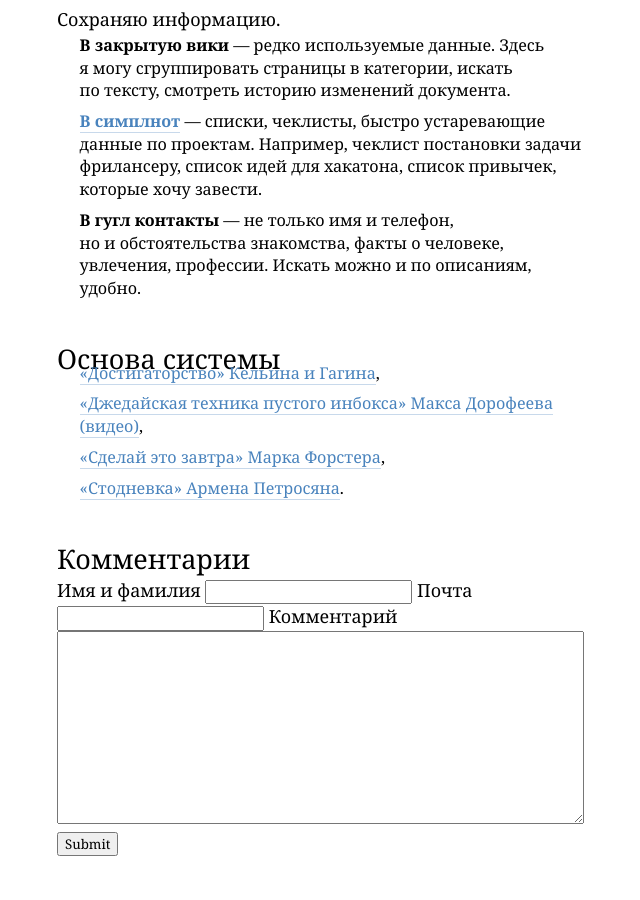
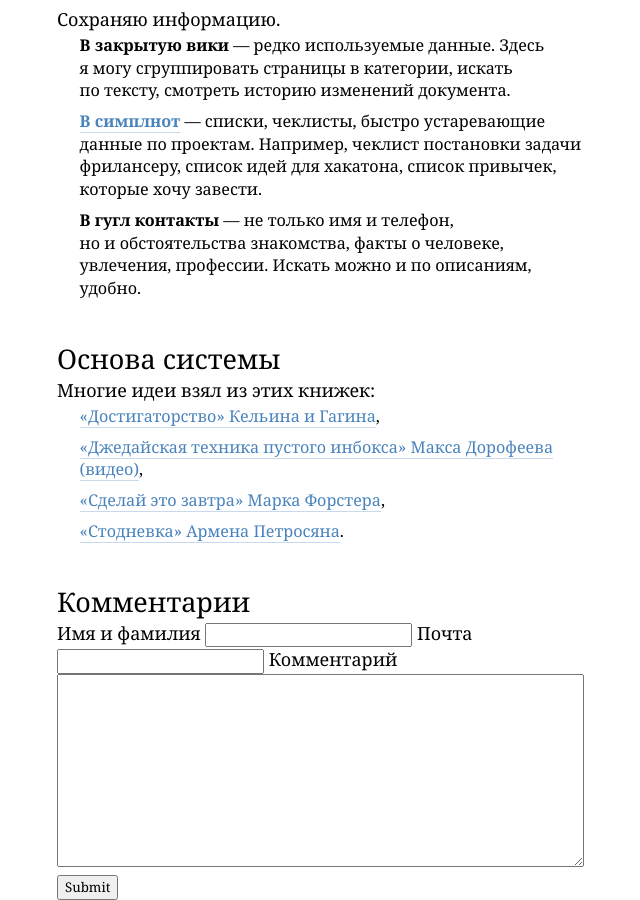
Before and after one commit to illus0r/dianov.org, a Jekyll site: the page built from _posts/2016-08-28-system.md, in a window 1280 px wide and 900 px high, scrolled down 2644 px. Shown: the whole window, without its empty margins (456-1096 px from the left). Built offline with Jekyll 4.4.1, drawn with Linux system fonts in a browser that asks for light colours; before the commit the page ends 3500 px from its top, so only the background shows below that.

Commit message:
Updated 2016-08-28-system.md

```diff
--- a/_posts/2016-08-28-system.md
+++ b/_posts/2016-08-28-system.md
@@ -64,6 +64,8 @@ tags:
 
 ## Основа системы
 
+Многие идеи взял из этих книжек:
+
 * [«Достигаторство» Кельина и Гагина](http://www.gagin.tv/index.php?page=10),
 * [«Джедайская техника пустого инбокса» Макса Дорофеева (видео)](https://www.youtube.com/watch?v=qDEOUKfa5go),
 * [«Сделай это завтра» Марка Форстера](https://www.amazon.com/Tomorrow-Other-Secrets-Time-Management-ebook/dp/B00L845MZK/ref=tmm_kin_swatch_0?_encoding=UTF8&qid=&sr=#nav-subnav),
```
